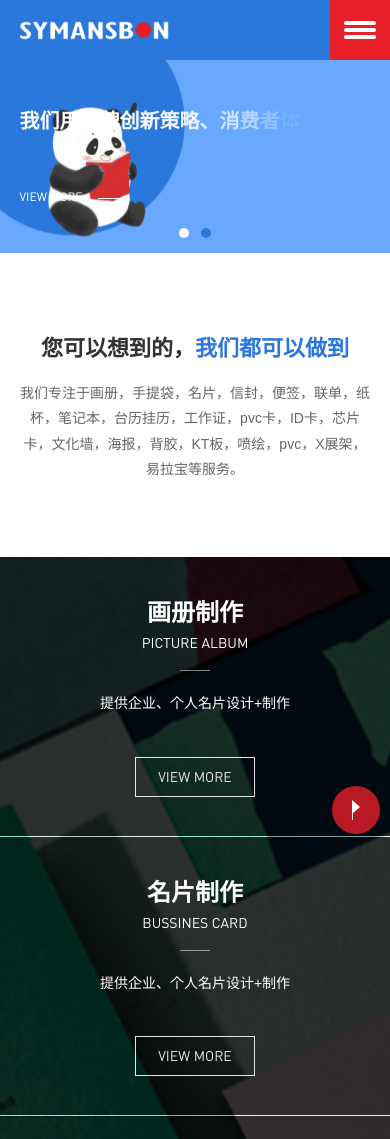
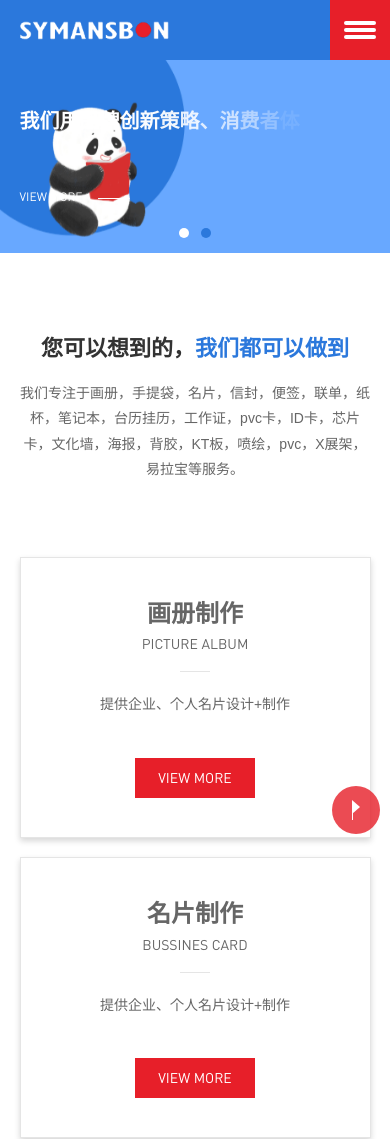
Before and after one commit to lanche58/yingwu, a website: page src/html/index.html in a window 390 px wide. Shown: the top 1139 px of the page. Drawn offline with nearby package versions, Linux system fonts and the light colour scheme; files that its build step writes are made by us from their sources; files whose address does not match are found by name.

Commit message:
首页业务模块bug修改

```diff
--- a/src/css/sass/index/_index.scss
+++ b/src/css/sass/index/_index.scss
@@ -89,10 +89,15 @@
             }
         }
     }
+    @media screen and (max-width:1024px) {
+        .info-wrap{
+            padding-bottom: 115px - 30px;
+        }
+    }
     @media screen and (max-width:601px) {
         .info-wrap{
             padding-top: (125 / 600) * 100vw;
-            padding-bottom: (115 / 600) * 100vw;
+            padding-bottom: (85 / 600) * 100vw;
             .freeTx{
                 margin-top: (25 / 600) * 100vw;
             }
--- a/src/css/sass/index/_iproList.scss
+++ b/src/css/sass/index/_iproList.scss
@@ -1,12 +1,31 @@
+.ipimgs-list{
+    .pai{
+        padding-bottom: (700 / 1920) * 100%;
+    }
+    @media screen and (max-width:1024px) {
+        display: none;
+    }
+}
+
+.ip-wrap{
+    position: relative;
+    @media screen and (max-width:1024px) {
+        padding: 0 5%;
+    }
+}
+
 .ix-pro-list{
+    position: absolute;
+    @include tblr;
     li{
         width: 25%;
+        height: 100%;
         float: left;
     }
     a{
         display: block;
-        padding: (700px - 68px) / 2 5% 0;
-        height: 700px;
+        padding: (316 / 480) * 100% 5% 0;
+        height: 100%;
         @include b5;
         background: $black-8;
         text-align: center;
@@ -15,7 +34,7 @@
         @media screen and (min-width:1025px) {
             &:hover{
                 background: $black-6;
-                padding-top: (500px - 236px) / 2;
+                padding-top: 38%;
                 .line, .nowti, .more{
                     @include show;
                 }
@@ -23,7 +42,7 @@
         }
         @media screen and (min-width:1367px) {
             &:hover{
-                padding-top: (700px - 236px) / 2;
+                padding-top: (232 / 480) * 100%;
             }
         }
     }
@@ -49,25 +68,35 @@
     }
     @media screen and (max-width:1366px) {
         a{
-            height: 500px;
-            padding-top: (500px - 68px) / 2;
+            padding-top: 62%;
         }
     }
     @media screen and (max-width:1024px) {
+        position: static;
+        margin-left: -30px;
         a{
-            padding-top: (360px - 236px) / 2;
+            padding-top: (360px - 238px) / 2;
+            margin-left: 30px;
+            background: none;
+            border: 1px solid $bc1;
             height: 360px;
+            color: $fc2;
+            box-shadow: 0 3px 6px rgba(0,0,0,.16);
         }
         .line, .nowti, .more{
             @include show;
         }
         li{
             width: 50%;
-            border-bottom: 1px solid $white-5;
-            border-right: 1px solid $white-5;
-            &:nth-child(2n){
-                border-right: none;
-            }
+            margin-top: 30px;
+        }
+        .btn-more{
+            background: $mc1;
+            border-color: $mc1;
+            color: $white;
+        }
+        .line{
+            background: $bc1;
         }
     }
     @media screen and (max-width:861px) {
@@ -88,10 +117,11 @@
             height: 300px;
         }
     }
-    @media screen and (max-width:481px) {
+    @media screen and (max-width:601px) {
         li{
             width: 100%;
             border-right: none;
+            margin-top: 5vw;
         }
         a{
             height: auto;
--- a/src/html/index.html
+++ b/src/html/index.html
@@ -30,7 +30,13 @@
             <h3 class="ix-ti tac trans transY">您可以想到的，<span class="spe">我们都可以做到</span></h3>
             <div class="freeTx tac trans transY dly-1">我们专注于画册，手提袋，名片，信封，便签，联单，纸杯，笔记本，台历挂历，工作证，pvc卡，ID卡，芯片卡，文化墙，海报，背胶，KT板，喷绘，pvc，X展架，易拉宝等服务。</div>
         </div>
-        <div class="fixbg scroll-animation" style="background-image: url(img/ixfixbg.jpg);">
+        <div class="ip-wrap scroll-animation">
+            <div class="ipimgs-list u-slick">
+                <div class="item"><div class="pai"><img src="img/ip_i3.jpg" alt=""></div></div>
+                <div class="item"><div class="pai"><img src="img/ip_i1.jpg" alt=""></div></div>
+                <div class="item"><div class="pai"><img src="img/ip_i2.jpg" alt=""></div></div>
+                <div class="item"><div class="pai"><img src="img/ip_i4.jpg" alt=""></div></div>
+            </div>
             <ul class="ix-pro-list clearfix">
                 <li class="trans"><a href="case.html">
                     <div class="ip-ti">
@@ -204,6 +210,16 @@
             bannerCurr = bannerCurr < 10 ? '0' + bannerCurr : bannerCurr;
             $('.banner-count .cnum').html(bannerCurr);
         });
+        $('.ipimgs-list').slick({
+            arrows: false,
+            dots: false,
+            speed: 0,
+            fade: true
+        });
+        $('.ix-pro-list a').mouseenter(function(){
+            if (isMobile) { return; }
+            $('.ipimgs-list').slick('slickGoTo', $(this).parent().index());
+        });
         function getCaseAjax(addr, obj) {
             $.ajax({
                 url: addr,
```
Also changed, not shown: dist/css/style.css, dist/img/ip_i1.jpg (added), dist/img/ip_i2.jpg (added), dist/img/ip_i3.jpg (added), dist/img/ip_i4.jpg (added), dist/index.html, src/css/concat/style.css, src/img/ip_i1.jpg (added), src/img/ip_i2.jpg (added), src/img/ip_i3.jpg (added), src/img/ip_i4.jpg (added).
